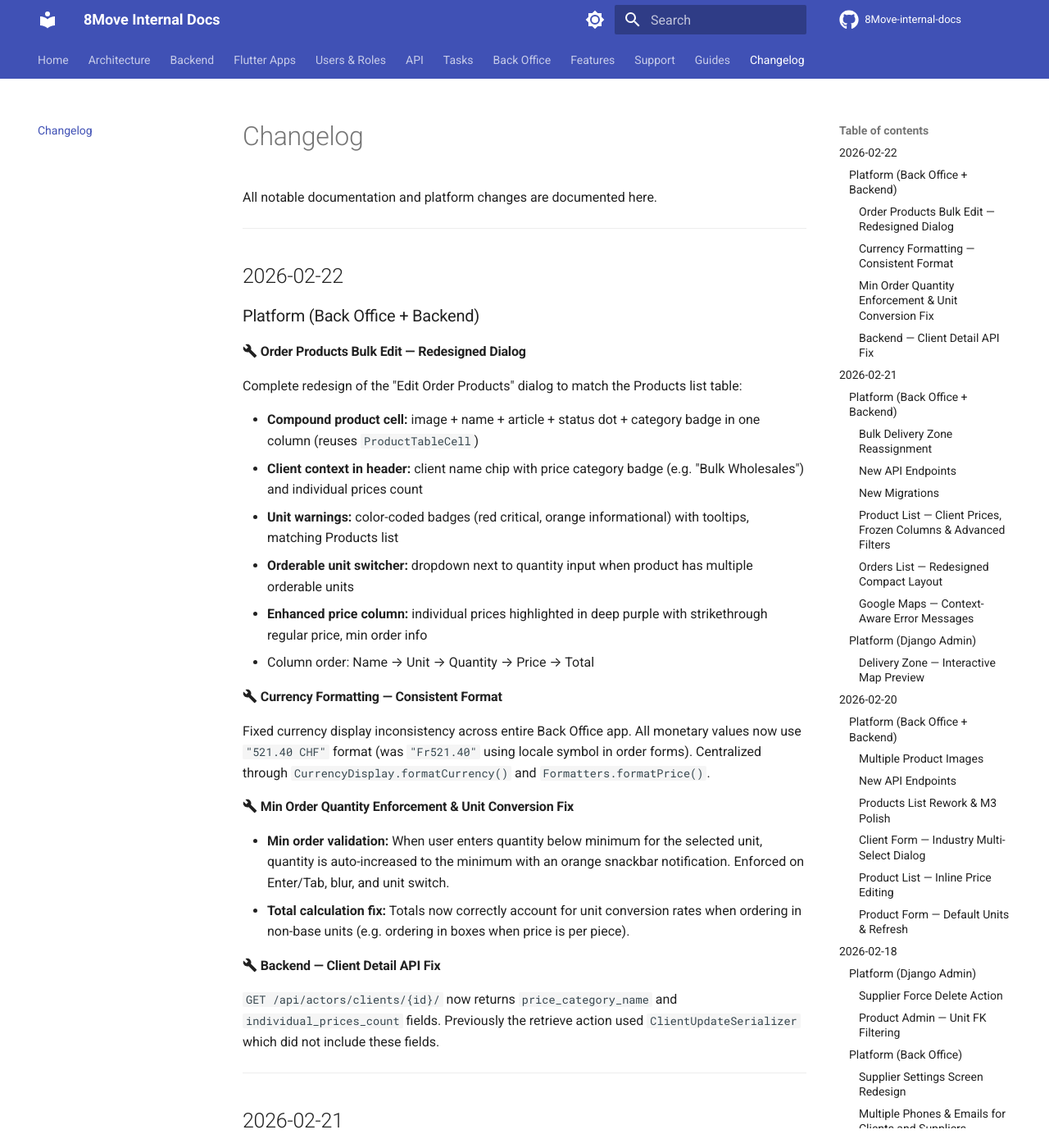
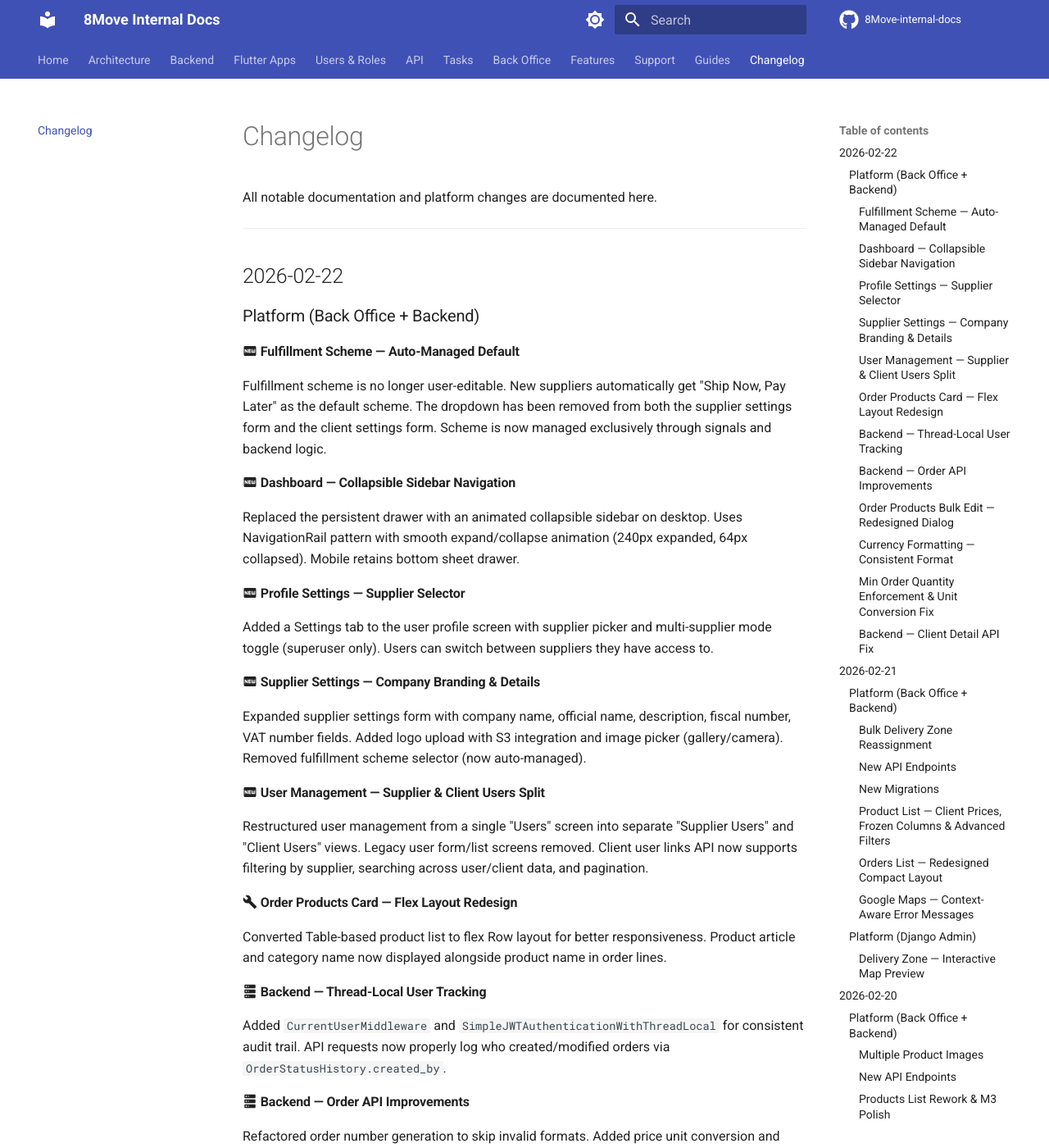
Before and after one commit to MaxShytov/8Move-internal-docs, an MkDocs documentation site: the page built from docs/changelog.md, in a window 1280 px wide and 1400 px high. Shown: the whole window at 82% size. Built offline with MkDocs 1.6.1 and Material for MkDocs 9.7.7, drawn with Linux system fonts in a browser that asks for light colours; comment, search, counter and statistics services are not loaded; some of the changed text lies outside the part shown.

Commit message:
docs: update changelog, notes, and supplier user role for 2026-02-22 changes
- Changelog: fulfillment scheme auto-default, dashboard sidebar, profile settings,
  supplier branding, user management split, order products redesign, audit trail
- Working notes: 15 completed items for backend and back office
- Supplier role: add collapsible sidebar, profile settings tab, client users section

Co-Authored-By: Claude Opus 4.6 <noreply@anthropic.com>

```diff
--- a/docs/changelog.md
+++ b/docs/changelog.md
@@ -7,6 +7,30 @@ All notable documentation and platform changes are documented here.
 ## 2026-02-22
 
 ### Platform (Back Office + Backend)
+
+#### :material-new-box: Fulfillment Scheme — Auto-Managed Default
+Fulfillment scheme is no longer user-editable. New suppliers automatically get "Ship Now, Pay Later" as the default scheme. The dropdown has been removed from both the supplier settings form and the client settings form. Scheme is now managed exclusively through signals and backend logic.
+
+#### :material-new-box: Dashboard — Collapsible Sidebar Navigation
+Replaced the persistent drawer with an animated collapsible sidebar on desktop. Uses NavigationRail pattern with smooth expand/collapse animation (240px expanded, 64px collapsed). Mobile retains bottom sheet drawer.
+
+#### :material-new-box: Profile Settings — Supplier Selector
+Added a Settings tab to the user profile screen with supplier picker and multi-supplier mode toggle (superuser only). Users can switch between suppliers they have access to.
+
+#### :material-new-box: Supplier Settings — Company Branding & Details
+Expanded supplier settings form with company name, official name, description, fiscal number, VAT number fields. Added logo upload with S3 integration and image picker (gallery/camera). Removed fulfillment scheme selector (now auto-managed).
+
+#### :material-new-box: User Management — Supplier & Client Users Split
+Restructured user management from a single "Users" screen into separate "Supplier Users" and "Client Users" views. Legacy user form/list screens removed. Client user links API now supports filtering by supplier, searching across user/client data, and pagination.
+
+#### :material-wrench: Order Products Card — Flex Layout Redesign
+Converted Table-based product list to flex Row layout for better responsiveness. Product article and category name now displayed alongside product name in order lines.
+
+#### :material-server: Backend — Thread-Local User Tracking
+Added `CurrentUserMiddleware` and `SimpleJWTAuthenticationWithThreadLocal` for consistent audit trail. API requests now properly log who created/modified orders via `OrderStatusHistory.created_by`.
+
+#### :material-server: Backend — Order API Improvements
+Refactored order number generation to skip invalid formats. Added price unit conversion and enriched product details (article, category) to `OrderProductsSerializer`. Optimized queries with `select_related`/`prefetch_related`.
 
 #### :material-wrench: Order Products Bulk Edit — Redesigned Dialog
 
--- a/docs/users/supplier-back-office.md
+++ b/docs/users/supplier-back-office.md
@@ -21,6 +21,7 @@ Main screen with key metrics and recent activity.
 - Orders summary (today, pending, completed)
 - Revenue overview
 - Recent updates feed (changelog)
+- Collapsible sidebar navigation (desktop: 240px expanded / 64px collapsed, mobile: bottom sheet drawer)
 
 ### Products
 
@@ -143,7 +144,18 @@ Personal profile management accessible via avatar click on dashboard header.
 | Phone | Read-only display |
 | Change password | Dialog with current/new/confirm fields, validation |
 | Language | Selector with supported locales (EN, DE, FR, IT) |
+| Settings tab | Supplier picker (switch between accessible suppliers), multi-supplier mode toggle (superuser only) |
 | Logout | Confirmation dialog, clears session |
+
+### Client Users
+
+Client user management (separate from supplier users).
+
+| Function | Description |
+|----------|-------------|
+| Client users list | All client users linked to supplier's clients with search/filters |
+| Filtering | Filter by supplier, search across user email, name, client name |
+| Pagination | Page-based pagination with configurable page size |
 
 ---
 
```
Also changed, not shown: docs/tasks/current/notes.md (+15 -0 lines).
